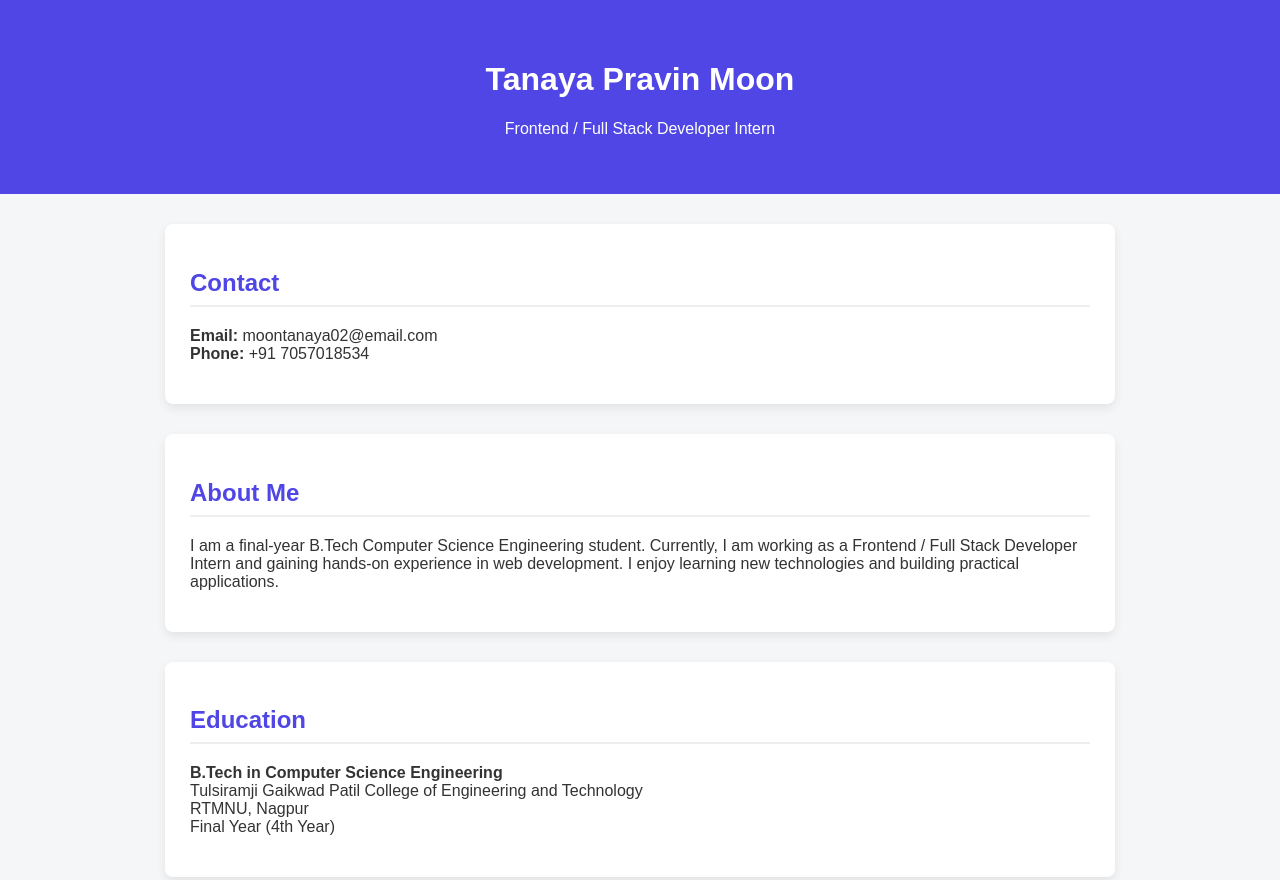
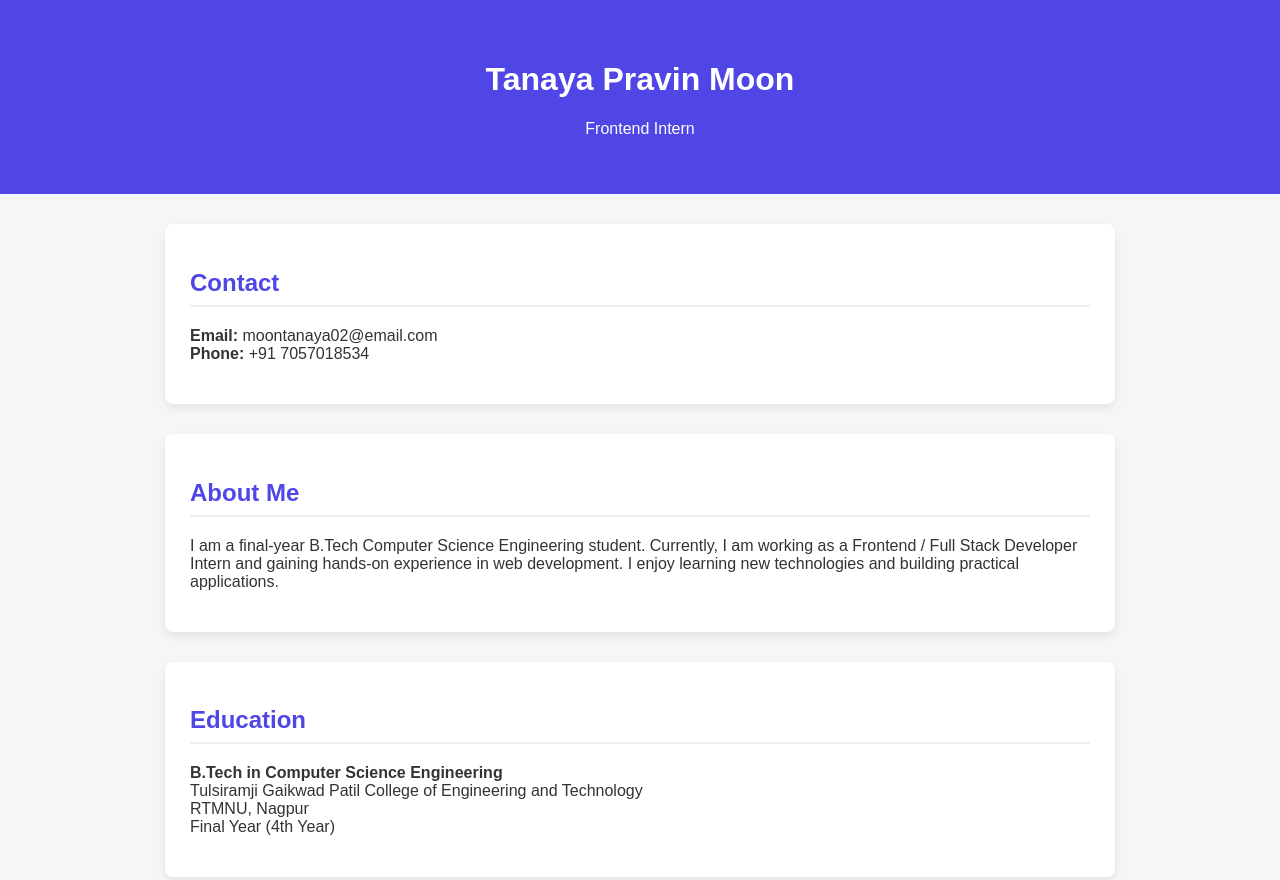
Before and after one commit to moontanaya02-dot/portfolio, a plain HTML site: page index.html in a window 1280 px wide. Shown: the top 880 px of the page. Drawn offline with Linux system fonts and the light colour scheme.

Commit message:
Update index.html

```diff
--- a/index.html
+++ b/index.html
@@ -10,7 +10,7 @@
 
   <header>
     <h1>Tanaya Pravin Moon</h1>
-    <p>Frontend / Full Stack Developer Intern</p>
+    <p>Frontend Intern</p>
   </header>
 
   <section>
@@ -73,4 +73,5 @@
   </footer>
 
 </body>
+
 </html>
```
